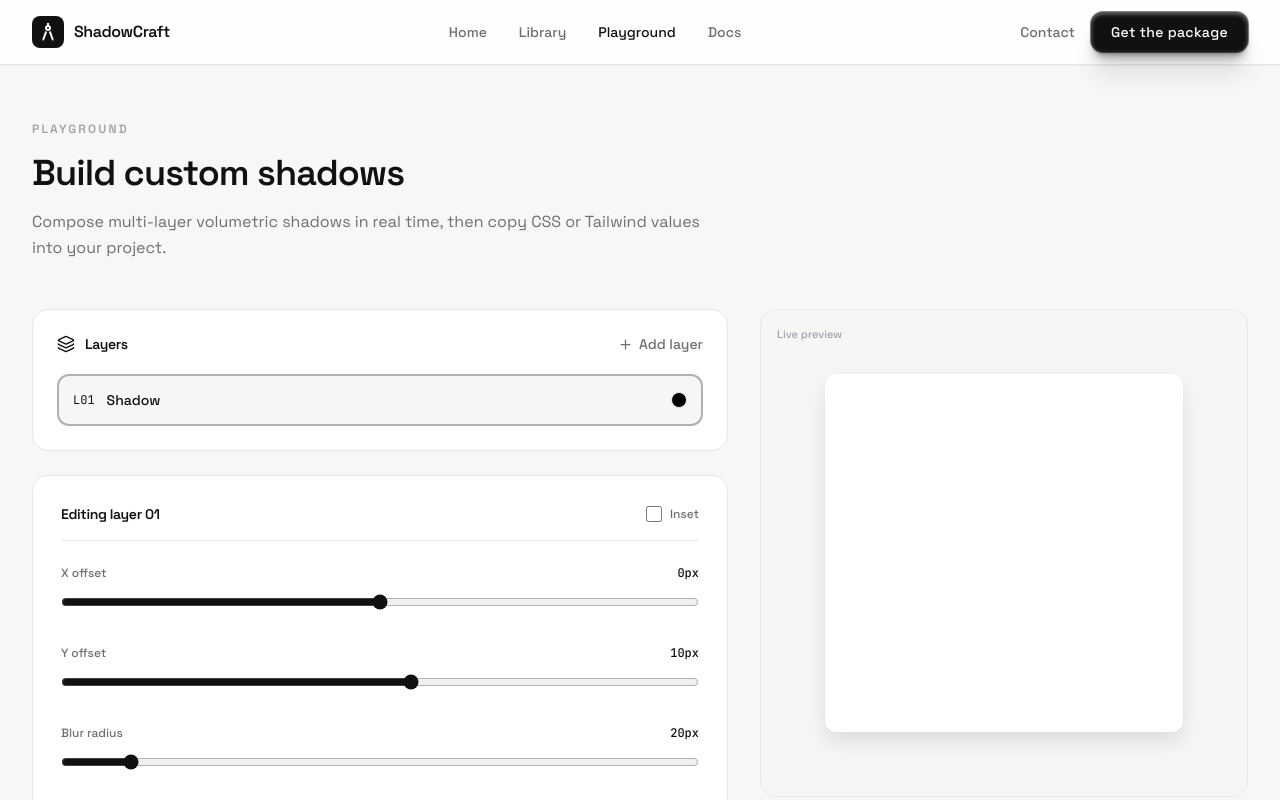
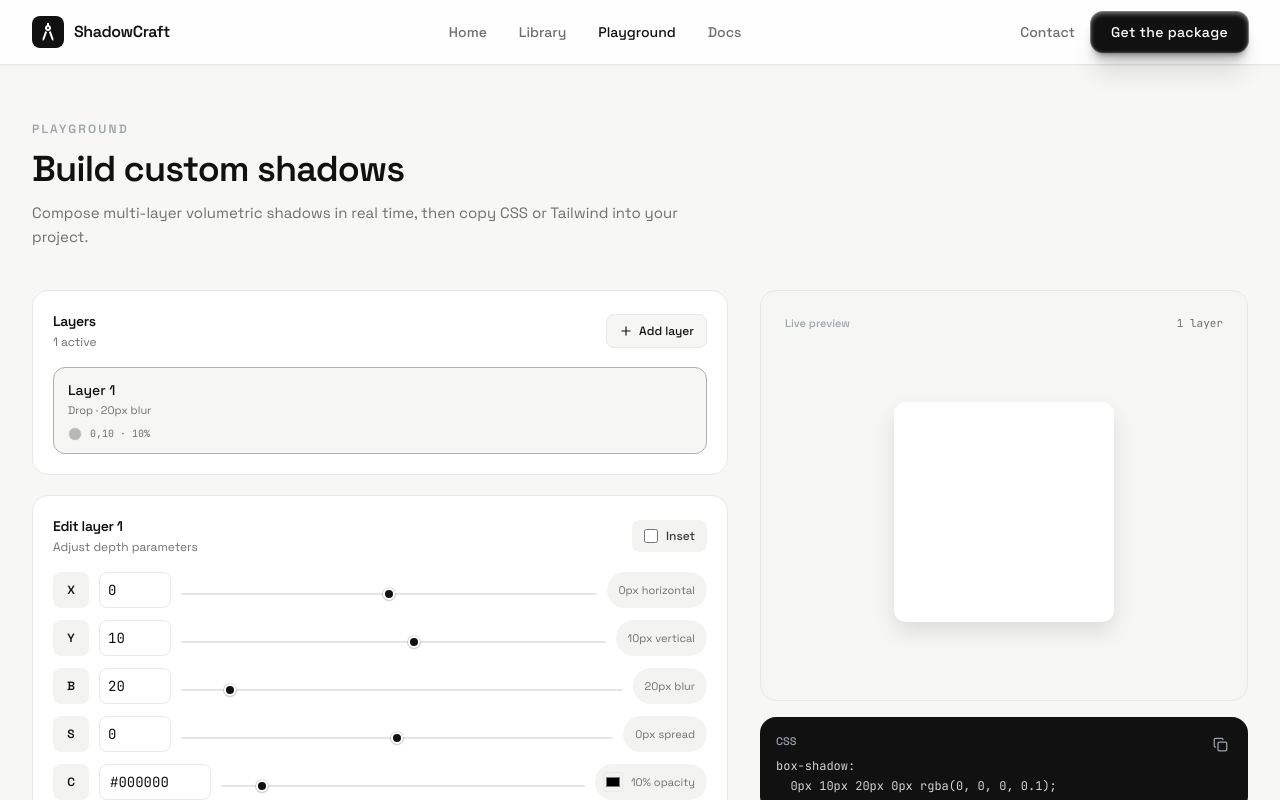
Before and after one commit to NEVIL5249/ShadowCraft, a React (Vite) app: page /playground in a window 1280 px wide. Shown: the top 800 px of the page. Built offline with nearby package versions, Linux system fonts and the light colour scheme.

Commit message:
style: add custom slider and scrollbar styles to enhance user interface in Playground component

```diff
--- a/src/components/CodeBlock.jsx
+++ b/src/components/CodeBlock.jsx
@@ -29,7 +29,7 @@ const CodeBlock = ({ code, language, title }) => {
           {copied ? <Check size={14} /> : <Copy size={14} />}
         </button>
       </div>
-      <div className="p-4 overflow-x-auto">
+      <div className="p-4 overflow-auto max-h-72 scrollbar-minimal-dark">
         <pre className="text-sm font-mono text-neutral-300">
           <code>{code}</code>
         </pre>
--- a/src/index.css
+++ b/src/index.css
@@ -125,6 +125,97 @@
       0 8px 18px -6px rgba(0, 0, 0, 0.12);
     transform: translateY(-1px);
   }
+
+  .playground-slider {
+    -webkit-appearance: none;
+    appearance: none;
+    height: 2px;
+    border-radius: 999px;
+    background: #e5e5e3;
+    outline: none;
+  }
+
+  .playground-slider::-webkit-slider-thumb {
+    -webkit-appearance: none;
+    appearance: none;
+    width: 12px;
+    height: 12px;
+    border-radius: 999px;
+    background: #111111;
+    border: 2px solid #ffffff;
+    box-shadow: 0 0 0 1px rgba(0, 0, 0, 0.12), 0 1px 2px rgba(0, 0, 0, 0.12);
+    cursor: pointer;
+  }
+
+  .playground-slider::-moz-range-thumb {
+    width: 12px;
+    height: 12px;
+    border-radius: 999px;
+    background: #111111;
+    border: 2px solid #ffffff;
+    box-shadow: 0 0 0 1px rgba(0, 0, 0, 0.12), 0 1px 2px rgba(0, 0, 0, 0.12);
+    cursor: pointer;
+  }
+
+  .playground-slider::-moz-range-track {
+    height: 2px;
+    border-radius: 999px;
+    background: #e5e5e3;
+  }
+
+  .scrollbar-minimal {
+    scrollbar-width: thin;
+    scrollbar-color: rgba(0, 0, 0, 0.22) transparent;
+  }
+
+  .scrollbar-minimal::-webkit-scrollbar {
+    width: 5px;
+    height: 5px;
+  }
+
+  .scrollbar-minimal::-webkit-scrollbar-track {
+    background: transparent;
+  }
+
+  .scrollbar-minimal::-webkit-scrollbar-thumb {
+    background: rgba(0, 0, 0, 0.18);
+    border-radius: 999px;
+  }
+
+  .scrollbar-minimal::-webkit-scrollbar-thumb:hover {
+    background: rgba(0, 0, 0, 0.32);
+  }
+
+  .scrollbar-minimal::-webkit-scrollbar-corner {
+    background: transparent;
+  }
+
+  .scrollbar-minimal-dark {
+    scrollbar-width: thin;
+    scrollbar-color: rgba(255, 255, 255, 0.28) transparent;
+  }
+
+  .scrollbar-minimal-dark::-webkit-scrollbar {
+    width: 5px;
+    height: 5px;
+  }
+
+  .scrollbar-minimal-dark::-webkit-scrollbar-track {
+    background: transparent;
+  }
+
+  .scrollbar-minimal-dark::-webkit-scrollbar-thumb {
+    background: rgba(255, 255, 255, 0.22);
+    border-radius: 999px;
+  }
+
+  .scrollbar-minimal-dark::-webkit-scrollbar-thumb:hover {
+    background: rgba(255, 255, 255, 0.38);
+  }
+
+  .scrollbar-minimal-dark::-webkit-scrollbar-corner {
+    background: transparent;
+  }
 }
 
 @utility shadow-layered-subtle {
--- a/src/pages/Playground.jsx
+++ b/src/pages/Playground.jsx
@@ -1,6 +1,43 @@
 import React, { useState } from 'react';
-import { Copy, Check, Plus, Trash2, Layers } from 'lucide-react';
+import { Copy, Check, Plus, Trash2 } from 'lucide-react';
 import { motion, AnimatePresence } from 'framer-motion';
+
+const getLayerGridClass = (count) => {
+  if (count <= 1) return 'grid-cols-1';
+  if (count === 2 || count === 4) return 'grid-cols-1 sm:grid-cols-2';
+  return 'grid-cols-1 sm:grid-cols-2 lg:grid-cols-3';
+};
+
+const ControlRow = ({ badge, label, value, display, min, max, step = 1, onChange, unit = 'px' }) => (
+  <div className="flex items-center gap-2.5">
+    <div className="h-9 w-9 shrink-0 rounded-lg bg-[#f3f3f1] flex items-center justify-center text-[12px] font-semibold text-ink">
+      {badge}
+    </div>
+    <input
+      type="number"
+      min={min}
+      max={max}
+      step={step}
+      value={value}
+      onChange={(e) => onChange(Number(e.target.value))}
+      className="w-16 sm:w-[4.5rem] shrink-0 h-9 rounded-lg border border-line bg-white px-2 text-sm font-mono text-ink focus:outline-none focus:border-[#b0b0b0]"
+    />
+    <div className="flex-1 min-w-0">
+      <input
+        type="range"
+        min={min}
+        max={max}
+        step={step}
+        value={value}
+        onChange={(e) => onChange(Number(e.target.value))}
+        className="playground-slider w-full"
+      />
+    </div>
+    <div className="hidden sm:flex shrink-0 h-9 items-center rounded-full bg-[#f3f3f1] px-3 text-[11px] text-muted whitespace-nowrap">
+      {display ?? `${value}${unit} ${label}`}
+    </div>
+  </div>
+);
 
 const Playground = () => {
   const defaultLayer = { x: 0, y: 10, blur: 20, spread: 0, color: '#000000', opacity: 0.1, inset: false };
@@ -49,10 +86,9 @@ const Playground = () => {
 
   const combinedShadowStr = layers.map(generateShadowString).join(',\n  ');
   const styleShadowStr = layers.map(generateShadowString).join(', ');
-
   const cssValue = `box-shadow:\n  ${combinedShadowStr};`;
 
-  const tailwindCombined = layers.map(layer => {
+  const tailwindCombined = layers.map((layer) => {
     const { x, y, blur, spread, color, opacity, inset } = layer;
     return `${inset ? 'inset_' : ''}${x}px_${y}px_${blur}px_${spread}px_${hexToRgba(color, opacity).replace(/\s+/g, '')}`;
   }).join(',_');
@@ -72,138 +108,159 @@ const Playground = () => {
   return (
     <div className="pt-14 pb-24 min-h-screen bg-surface">
       <div className="mx-auto max-w-7xl px-6 lg:px-8">
-        <div className="mb-12 max-w-2xl">
-          <p className="text-[11px] sm:text-xs font-semibold tracking-[0.18em] uppercase text-[#9ca3af] mb-4">
+        <div className="mb-10 max-w-2xl">
+          <p className="text-[11px] sm:text-xs font-semibold tracking-[0.18em] uppercase text-[#9ca3af] mb-3">
             Playground
           </p>
-          <h1 className="text-3xl md:text-4xl font-semibold tracking-tight text-ink mb-4">
+          <h1 className="text-3xl md:text-4xl font-semibold tracking-tight text-ink mb-3">
             Build custom shadows
           </h1>
-          <p className="text-[16px] text-muted leading-relaxed">
-            Compose multi-layer volumetric shadows in real time, then copy CSS or Tailwind values into your project.
+          <p className="text-[15px] text-muted leading-relaxed">
+            Compose multi-layer volumetric shadows in real time, then copy CSS or Tailwind into your project.
           </p>
         </div>
 
-        <div className="grid grid-cols-1 lg:grid-cols-12 gap-8 items-start">
-          <div className="lg:col-span-7 space-y-6">
-            <div className="bg-white border border-line rounded-2xl p-5 sm:p-6">
-              <div className="flex justify-between items-center mb-5">
-                <div className="flex items-center gap-2.5 text-ink">
-                  <Layers size={18} />
-                  <h3 className="text-sm font-semibold tracking-tight">Layers</h3>
+        <div className="grid grid-cols-1 lg:grid-cols-12 gap-6 lg:gap-8 items-start">
+          <div className="lg:col-span-7 space-y-5">
+            {/* Layers */}
+            <div className="bg-white border border-line rounded-2xl p-4 sm:p-5">
+              <div className="flex justify-between items-center mb-4">
+                <div>
+                  <h3 className="text-sm font-semibold tracking-tight text-ink">Layers</h3>
+                  <p className="text-[12px] text-muted mt-0.5">{layers.length} active</p>
                 </div>
                 <button
                   onClick={addLayer}
-                  className="inline-flex items-center gap-1.5 text-sm font-medium text-muted hover:text-ink transition-colors"
+                  className="inline-flex items-center gap-1.5 rounded-lg border border-line bg-[#f6f6f5] px-3 py-2 text-xs font-medium text-ink hover:bg-[#efefed] transition-colors"
                 >
-                  <Plus size={15} /> Add layer
+                  <Plus size={14} /> Add layer
                 </button>
               </div>
 
-              <div className="space-y-2">
-                <AnimatePresence initial={false}>
-                  {layers.map((layer, idx) => (
-                    <motion.div
+              <div className={`grid ${getLayerGridClass(layers.length)} gap-2.5`}>
+                <AnimatePresence initial={false} mode="popLayout">
+                  {layers.map((layer, idx) => {
+                    const isActive = activeIndex === idx;
+                    return (
+                      <motion.button
                         key={layer.id}
-                      initial={{ opacity: 0, height: 0, scale: 0.98 }}
-                      animate={{ opacity: 1, height: 'auto', scale: 1 }}
-                      exit={{ opacity: 0, height: 0, scale: 0.98 }}
-                      transition={{ duration: 0.2 }}
-                      className="overflow-hidden"
-                    >
-                      <button
+                        layout
+                        initial={{ opacity: 0, scale: 0.98 }}
+                        animate={{ opacity: 1, scale: 1 }}
+                        exit={{ opacity: 0, scale: 0.98 }}
+                        transition={{ duration: 0.18 }}
                         onClick={() => setActiveIndex(idx)}
-                        className={`w-full flex items-center justify-between p-3.5 rounded-xl border-2 transition-all ${
-                          activeIndex === idx
-                            ? 'bg-[#f6f6f5] border-[#b0b0b0]'
-                            : 'bg-white border-[#e8e8e6] hover:border-[#d4d4d4] text-muted'
+                        className={`w-full text-left rounded-xl border px-3.5 py-3 transition-all ${
+                          isActive
+                            ? 'border-[#b0b0b0] bg-[#f6f6f5]'
+                            : 'border-line bg-white hover:border-[#d4d4d4]'
                         }`}
                       >
-                        <div className="flex items-center gap-3">
-                          <span className={`text-xs font-mono ${activeIndex === idx ? 'text-ink' : 'text-[#9ca3af]'}`}>
-                            L{String(idx + 1).padStart(2, '0')}
-                          </span>
-                          <span className={`text-sm font-medium ${activeIndex === idx ? 'text-ink' : ''}`}>
-                            {layer.inset ? 'Inset shadow' : 'Shadow'}
-                          </span>
+                        <div className="flex items-start justify-between gap-2 mb-2">
+                          <div>
+                            <p className={`text-sm font-medium ${isActive ? 'text-ink' : 'text-ink-soft'}`}>
+                              Layer {idx + 1}
+                            </p>
+                            <p className="text-[11px] text-muted mt-0.5">
+                              {layer.inset ? 'Inset' : 'Drop'} · {layer.blur}px blur
+                            </p>
                           </div>
-                        <div className="flex items-center gap-3">
-                          <div className="w-4 h-4 rounded-full border border-line" style={{ backgroundColor: layer.color }} />
                           {layers.length > 1 && (
-                            <div
+                            <span
                               role="button"
                               tabIndex={0}
                               onClick={(e) => removeLayer(e, idx)}
-                              className="text-[#9ca3af] hover:text-red-500 transition-colors p-1"
+                              className="text-[#b0b0b0] hover:text-red-500 transition-colors p-0.5"
                             >
-                              <Trash2 size={14} />
-                            </div>
+                              <Trash2 size={13} />
+                            </span>
                           )}
                         </div>
-                      </button>
-                    </motion.div>
-                  ))}
+                        <div className="flex items-center gap-2">
+                          <span
+                            className="h-3.5 w-3.5 rounded-full border border-line"
+                            style={{ backgroundColor: layer.color, opacity: Math.max(layer.opacity, 0.25) }}
+                          />
+                          <span className="font-mono text-[10px] text-muted truncate">
+                            {layer.x},{layer.y} · {Math.round(layer.opacity * 100)}%
+                          </span>
+                        </div>
+                      </motion.button>
+                    );
+                  })}
                 </AnimatePresence>
               </div>
             </div>
 
-            <div className="bg-white border border-line rounded-2xl p-5 sm:p-7">
-              <div className="flex justify-between items-center mb-6 pb-4 border-b border-line">
+            {/* Editor */}
+            <div className="bg-white border border-line rounded-2xl p-4 sm:p-5">
+              <div className="flex items-center justify-between mb-4">
+                <div>
                   <h3 className="text-sm font-semibold tracking-tight text-ink">
-                  Editing layer {String(activeIndex + 1).padStart(2, '0')}
+                    Edit layer {activeIndex + 1}
                   </h3>
-                <label className="flex items-center gap-2 cursor-pointer">
+                  <p className="text-[12px] text-muted mt-0.5">Adjust depth parameters</p>
+                </div>
+                <label className="inline-flex items-center gap-2 cursor-pointer rounded-lg bg-[#f3f3f1] px-3 py-2">
                   <input
                     type="checkbox"
                     checked={activeLayer.inset}
                     onChange={(e) => updateLayer('inset', e.target.checked)}
-                    className="w-4 h-4 accent-ink"
+                    className="w-3.5 h-3.5 accent-ink"
                   />
-                  <span className="text-xs font-medium text-muted">Inset</span>
+                  <span className="text-xs font-medium text-ink-soft">Inset</span>
                 </label>
               </div>
 
-              <div className="space-y-7">
-                {[
-                  { key: 'x', label: 'X offset', min: -100, max: 100, value: activeLayer.x, unit: 'px', parse: parseInt },
-                  { key: 'y', label: 'Y offset', min: -100, max: 100, value: activeLayer.y, unit: 'px', parse: parseInt },
-                  { key: 'blur', label: 'Blur radius', min: 0, max: 200, value: activeLayer.blur, unit: 'px', parse: parseInt },
-                  { key: 'spread', label: 'Spread radius', min: -50, max: 50, value: activeLayer.spread, unit: 'px', parse: parseInt },
-                ].map((control) => (
-                  <div key={control.key} className="space-y-3">
-                    <div className="flex justify-between items-center text-xs font-medium text-muted">
-                      <span>{control.label}</span>
-                      <span className="font-mono text-ink">{control.value}{control.unit}</span>
+              <div className="space-y-3">
+                <ControlRow
+                  badge="X"
+                  label="offset"
+                  value={activeLayer.x}
+                  min={-100}
+                  max={100}
+                  onChange={(v) => updateLayer('x', v)}
+                  display={`${activeLayer.x}px horizontal`}
+                />
+                <ControlRow
+                  badge="Y"
+                  label="offset"
+                  value={activeLayer.y}
+                  min={-100}
+                  max={100}
+                  onChange={(v) => updateLayer('y', v)}
+                  display={`${activeLayer.y}px vertical`}
+                />
+                <ControlRow
+                  badge="B"
+                  label="blur"
+                  value={activeLayer.blur}
+                  min={0}
+                  max={200}
+                  onChange={(v) => updateLayer('blur', v)}
+                  display={`${activeLayer.blur}px blur`}
+                />
+                <ControlRow
+                  badge="S"
+                  label="spread"
+                  value={activeLayer.spread}
+                  min={-50}
+                  max={50}
+                  onChange={(v) => updateLayer('spread', v)}
+                  display={`${activeLayer.spread}px spread`}
+                />
+
+                <div className="flex items-center gap-2.5">
+                  <div className="h-9 w-9 shrink-0 rounded-lg bg-[#f3f3f1] flex items-center justify-center text-[12px] font-semibold text-ink">
+                    C
                   </div>
                   <input
-                      type="range"
-                      min={control.min}
-                      max={control.max}
-                      value={control.value}
-                      onChange={(e) => updateLayer(control.key, control.parse(e.target.value))}
-                      className="w-full accent-ink"
-                    />
-                  </div>
-                ))}
-
-                <div className="grid grid-cols-2 gap-6 pt-2">
-                  <div className="space-y-3">
-                    <div className="text-xs font-medium text-muted">Shadow color</div>
-                    <div className="flex items-center gap-3">
-                      <input
-                        type="color"
+                    type="text"
                     value={activeLayer.color}
                     onChange={(e) => updateLayer('color', e.target.value)}
-                        className="w-11 h-11 rounded-lg border border-line p-1 cursor-pointer bg-white"
+                    className="w-24 sm:w-28 shrink-0 h-9 rounded-lg border border-line bg-white px-2.5 text-sm font-mono text-ink uppercase focus:outline-none focus:border-[#b0b0b0]"
                   />
-                      <span className="font-mono text-sm text-ink-soft uppercase">{activeLayer.color}</span>
-                    </div>
-                  </div>
-                  <div className="space-y-3">
-                    <div className="flex justify-between items-center text-xs font-medium text-muted">
-                      <span>Opacity</span>
-                      <span className="font-mono text-ink">{Math.round(activeLayer.opacity * 100)}%</span>
-                    </div>
+                  <div className="flex-1 min-w-0">
                     <input
                       type="range"
                       min="0"
@@ -211,48 +268,65 @@ const Playground = () => {
                       step="0.01"
                       value={activeLayer.opacity}
                       onChange={(e) => updateLayer('opacity', parseFloat(e.target.value))}
-                      className="w-full accent-ink mt-3"
+                      className="playground-slider w-full"
                     />
                   </div>
+                  <label className="hidden sm:inline-flex shrink-0 h-9 items-center gap-2 rounded-full bg-[#f3f3f1] pl-2 pr-3 cursor-pointer">
+                    <input
+                      type="color"
+                      value={activeLayer.color}
+                      onChange={(e) => updateLayer('color', e.target.value)}
+                      className="h-5 w-5 rounded border border-line cursor-pointer bg-transparent"
+                    />
+                    <span className="text-[11px] text-muted">
+                      {Math.round(activeLayer.opacity * 100)}% opacity
+                    </span>
+                  </label>
                 </div>
               </div>
             </div>
           </div>
 
-          <div className="lg:col-span-5 sticky top-28 space-y-5">
-            <div className="aspect-square bg-[#f6f6f5] border border-line rounded-2xl flex items-center justify-center p-14 sm:p-16 relative overflow-hidden">
-              <div className="absolute top-4 left-4 text-[11px] font-medium text-[#9ca3af]">Live preview</div>
+          {/* Preview + export */}
+          <div className="lg:col-span-5 sticky top-24 space-y-4">
+            <div className="bg-[#f6f6f5] border border-line rounded-2xl p-5 sm:p-6">
+              <div className="flex items-center justify-between mb-4">
+                <p className="text-[11px] font-medium text-[#9ca3af]">Live preview</p>
+                <p className="text-[11px] font-mono text-muted">{layers.length} layer{layers.length > 1 ? 's' : ''}</p>
+              </div>
+              <div className="aspect-[4/3] flex items-center justify-center">
                 <div
-                className="w-full h-full bg-white rounded-xl transition-shadow duration-200 ease-out"
+                  className="w-[58%] max-w-[220px] aspect-square bg-white rounded-xl transition-shadow duration-200 ease-out"
                   style={{ boxShadow: styleShadowStr }}
                 />
               </div>
+            </div>
 
-            <div className="bg-ink rounded-2xl p-5 relative">
-              <div className="text-[11px] text-[#9ca3af] font-medium tracking-wide mb-3">Raw CSS</div>
-              <pre className="text-neutral-300 font-mono text-[13px] overflow-x-auto whitespace-pre-wrap leading-relaxed pr-8">
+            <div className="bg-ink rounded-2xl p-4 relative">
+              <div className="text-[11px] text-[#9ca3af] font-medium mb-2">CSS</div>
+              <pre className="text-neutral-300 font-mono text-[12px] overflow-auto whitespace-pre-wrap leading-relaxed pr-8 max-h-28 scrollbar-minimal-dark">
                 <code>{cssValue}</code>
               </pre>
               <button
                 onClick={() => copyToClipboard(cssValue, 'css')}
-                className="absolute top-4 right-4 p-2 text-[#9ca3af] hover:text-white transition-colors"
+                className="absolute top-3.5 right-3.5 p-1.5 text-[#9ca3af] hover:text-white transition-colors"
                 aria-label="Copy CSS"
               >
-                {copiedCSS ? <Check size={16} /> : <Copy size={16} />}
+                {copiedCSS ? <Check size={15} /> : <Copy size={15} />}
               </button>
             </div>
 
-            <div className="bg-white border border-line rounded-2xl p-5 relative">
-              <div className="text-[11px] text-[#9ca3af] font-medium tracking-wide mb-3">Tailwind value</div>
-              <pre className="text-ink font-mono text-[13px] overflow-x-auto whitespace-pre-wrap break-all leading-relaxed pr-8">
+            <div className="bg-white border border-line rounded-2xl p-4 relative">
+              <div className="text-[11px] text-[#9ca3af] font-medium mb-2">Tailwind</div>
+              <pre className="text-ink font-mono text-[12px] overflow-auto whitespace-pre-wrap break-all leading-relaxed pr-8 max-h-24 scrollbar-minimal">
                 <code>{tailwindValue}</code>
               </pre>
               <button
                 onClick={() => copyToClipboard(tailwindValue, 'tw')}
-                className="absolute top-4 right-4 p-2 text-[#9ca3af] hover:text-ink transition-colors"
+                className="absolute top-3.5 right-3.5 p-1.5 text-[#9ca3af] hover:text-ink transition-colors"
                 aria-label="Copy Tailwind"
               >
-                {copiedTW ? <Check size={16} /> : <Copy size={16} />}
+                {copiedTW ? <Check size={15} /> : <Copy size={15} />}
               </button>
             </div>
           </div>
```
Lines whose indentation alone changed are shown as unchanged.
